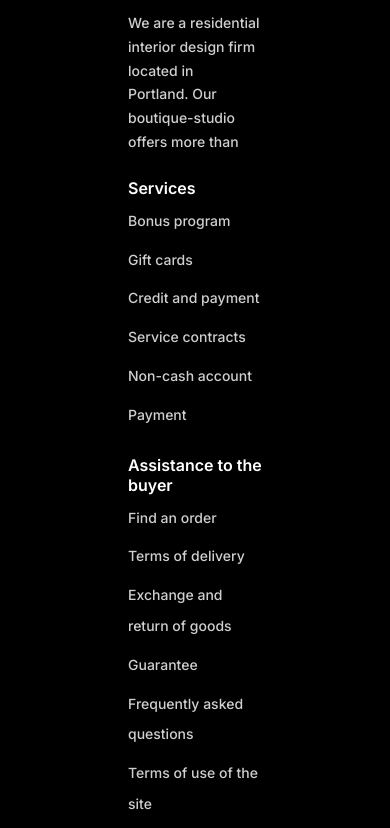
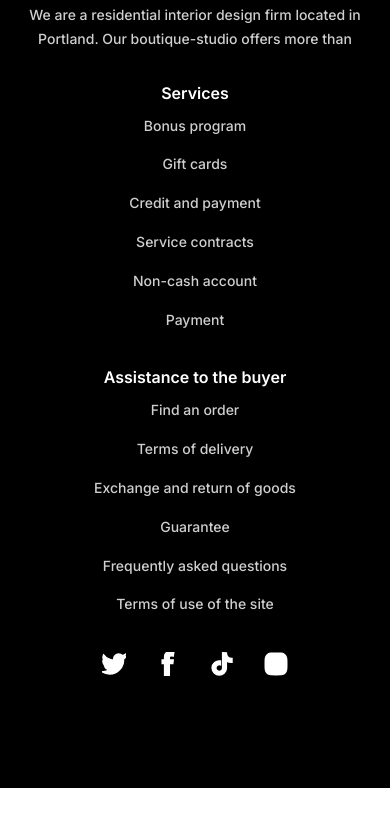
Before and after one commit to Kristina3113/Cyber, a website: page index.html in a window 390 px wide. Shown: the part 142-970 px from the top of the page. After the commit the page ends 930 px from the top, so only its background shows below. Drawn offline with Linux system fonts and the light colour scheme.

Commit message:
feat: Add full mobile responsiveness for footer

```diff
--- a/scss/layouts/_footer.scss
+++ b/scss/layouts/_footer.scss
@@ -2,42 +2,70 @@
   display: flex;
   flex-direction: column;
   gap: 24px;
-  padding: 0 104px 0;
+  padding: 104px 0;
 
   background: var(--color-black, #000);
   color: #cfcfcf;
 
   &__container {
     display: flex;
-    flex-direction: row;
-    justify-content: space-between;
+    justify-content: center;
     flex-wrap: wrap;
-    padding: 104px 0 0 0;
-    gap: 24px;
+    // padding: 32px 0;
+    gap: 32px;
+
+    @media screen and (min-width: $bp-desktop) {
+      justify-content: space-between;
+      flex-direction: row;
+      padding: 104px 0 0 0;
+      gap: 24px;
+    }
   }
 
   &__box-logo-txt {
     display: flex;
     flex-direction: column;
-    align-items: flex-start;
-    gap: 24px;
+    gap: 16px;
+
+    @media screen and (min-width: $bp-desktop) {
+      gap: 24px;
+    }
   }
 
   &__logo {
     cursor: pointer;
     stroke: none;
     fill: white;
+    text-align: center;
+
+    @media screen and (min-width: $bp-desktop) {
+      text-align: start;
+    }
   }
 
   &__text {
     line-height: 1.7;
+    text-align: center;
+
+    @media screen and (min-width: $bp-desktop) {
+      text-align: start;
+    }
   }
 
   &__title {
     color: var(--color-white, #fff);
     font-size: 16px;
     font-weight: 600;
+    text-align: center;
     margin-bottom: 8px;
+
+    @media screen and (min-width: $bp-desktop) {
+      text-align: start;
+    }
+  }
+
+  &__help,
+  &__services {
   }
 
   &__services-list,
@@ -46,16 +74,27 @@
     flex-direction: column;
     row-gap: 8px;
     line-height: 2.2;
+    align-items: center;
+
+    @media screen and (min-width: $bp-desktop) {
+      align-items: start;
+    }
   }
 
   &__social {
-    padding-bottom: 104px;
+    display: flex;
+    justify-content: center;
+
+    @media screen and (min-width: $bp-desktop) {
+      justify-content: start;
+    }
   }
 
   &__social-list {
     display: flex;
     flex-direction: row;
-    gap: auto;
+    align-content: center;
+    gap: 14px;
 
     li {
       a {
@@ -83,5 +122,12 @@
     fill: var(--Main-White, #fff);
     stroke-width: 2px;
     stroke: var(--Main-White, #fff);
+    width: 24px;
+    height: 24px;
+
+    @media screen and (min-width: $bp-desktop) {
+      width: 16px;
+      height: 16px;
+    }
   }
 }
```
Also changed, not shown: css/main.min.css, 1 other file.
